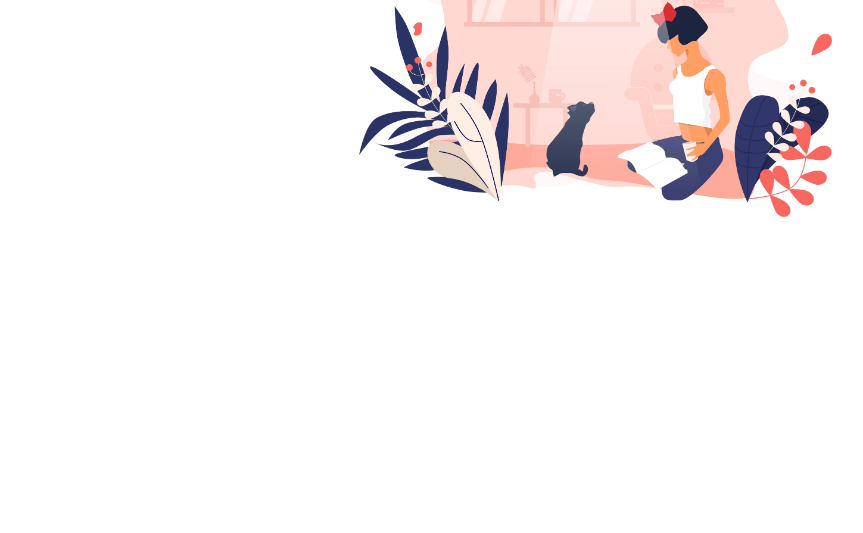
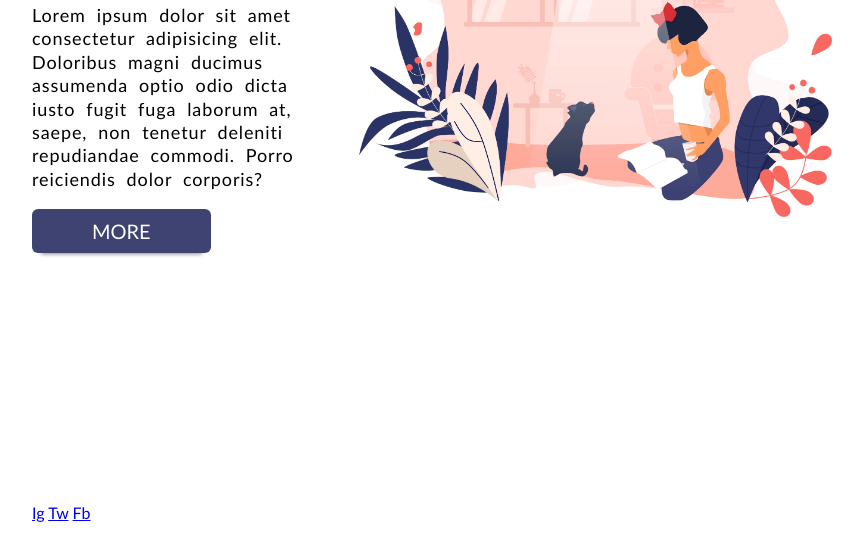
Before and after one commit to front-end-by-rimantas/41-grupe-happy-weekend, a website: page index.html in a window 1280 px wide. Shown: the part 277-810 px from the top of the page, without its empty margins (208-1071 px from the left). Drawn offline with Linux system fonts and the light colour scheme.

Commit message:
Title, descriptio, button

```diff
--- a/index.html
+++ b/index.html
@@ -49,6 +49,7 @@
             color: #3F4371;
             border: 0.1em solid transparent;
             border-radius: 0.2em;
+            transition: all 0.5s;
         }
 
         nav>a:first-child {
@@ -71,6 +72,49 @@
             float: left;
         }
 
+        h1 {
+            margin: 0;
+            font-size: 55px;
+            text-transform: uppercase;
+            color: #3F4371;
+        }
+
+        h1>span {
+            font-size: 45px;
+        }
+
+        p {
+            font-size: 18px;
+            line-height: 1.3em;
+            letter-spacing: 0.05em;
+            word-spacing: 0.3em;
+        }
+
+        main>div>a {
+            display: inline-block;
+            padding: 0.5em;
+            padding-left: 3em;
+            padding-right: 3em;
+            font-size: 20px;
+            text-transform: uppercase;
+            text-decoration: none;
+            color: #fff;
+            background-color: #3F4371;
+            border-radius: 0.3em;
+            box-shadow: 0px 0.5em 0.2em -0.45em #888;
+            transition: all 1s;
+        }
+
+        main>div>a:hover {
+            box-shadow: 0px 0.6em 0.4em -0.5em #555;
+        }
+
+        div>div {
+            margin-top: 250px;
+        }
+
+        div>div>a {}
+
         main>img {
             width: 60%;
             float: right;
@@ -92,7 +136,14 @@
 
     <main>
         <div>
-            CONTENT
+            <h1>A happy <span>weekend</span></h1>
+            <p>Lorem ipsum dolor sit amet consectetur adipisicing elit. Doloribus magni ducimus assumenda optio odio dicta iusto fugit fuga laborum at, saepe, non tenetur deleniti repudiandae commodi. Porro reiciendis dolor corporis?</p>
+            <a href="#">More</a>
+            <div>
+                <a href="#">Ig</a>
+                <a href="#">Tw</a>
+                <a href="#">Fb</a>
+            </div>
         </div>
         <img src="./img/yoga.png" alt="Yoga">
     </main>
```
